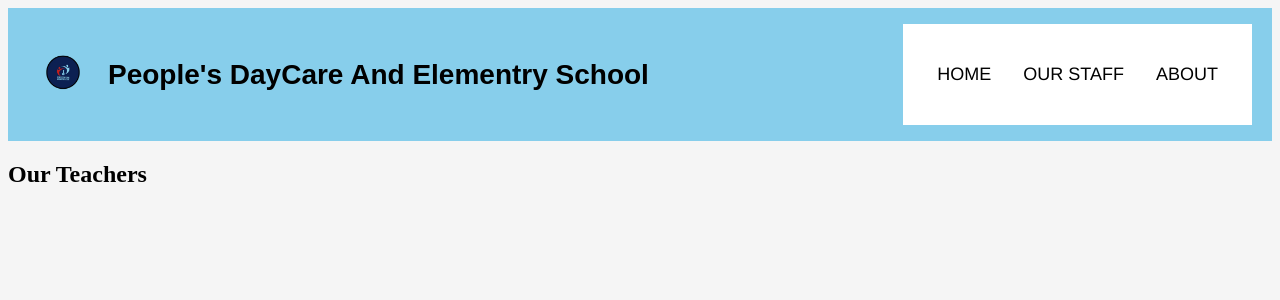
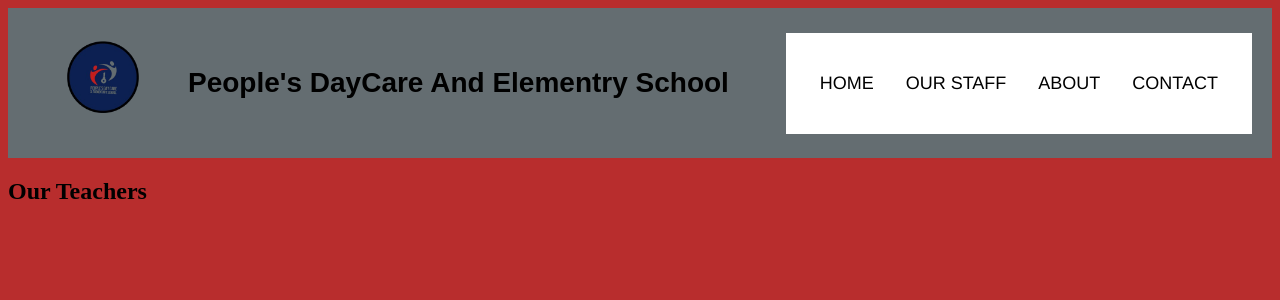
Before and after one commit to SSIDDIQUE2k/PCDESCHOOL-SITE, a Django app: page /teachers/ in a window 1280 px wide. Shown: the top 300 px of the page. Run offline with Django 5.2, Linux system fonts and the light colour scheme; data that the repository does not hold is empty.

Commit message:
created id

```diff
--- a/main_app/static/css/base.css
+++ b/main_app/static/css/base.css
@@ -7,7 +7,7 @@
     src: url('https://fonts.googleapis.com/css2?family=Arial&display=swap');
 }
 body {
-    background-color: whitesmoke;
+    background-color: rgb(184, 45, 45);
 }
 nav {
     position: sticky;
@@ -18,7 +18,7 @@ nav {
     align-items: center;
     padding: 0 20px;
 
-    background-color: skyblue;
+    background-color: rgb(100, 109, 113);
 }
 
 .logo {
@@ -26,7 +26,7 @@ nav {
     align-items: center;
 }
 .logo img {
-    width: 70px;
+    width: 150px;
 }
 .logo h3 {
     margin-left: 10px;
--- a/main_app/templates/base.html
+++ b/main_app/templates/base.html
@@ -28,8 +28,11 @@
 
         <ul class="nav-links">
           <li><a href="{% url 'home' %}">Home</a></li>
-          <li><a href="/teachers">Our Staff</a></li>
-          <li><a href="/about">About</a></li>
+          <li><a href="{% url 'teacher-index' %}">Our Staff</a></li>
+          <li><a href="{% url 'about' %}">About</a></li>
+          <li><a href="{% url 'contact' %}">Contact</a></li>
+
+
         {% comment %} <li><a href="{% url 'services' %}">Services</a></li> {% endcomment %}
 
           {% comment %} <li><a href="{% url 'teachers-create' %}">Add-Teacher</a></li>   {% endcomment %}
@@ -40,6 +43,7 @@
       {% block content %}
       {% endblock %}
     </main>
+
     <script src="{% static 'javascript/navigation.js' %}"></script>
   </body>
 </html>
--- a/main_app/templates/teachers/index.html
+++ b/main_app/templates/teachers/index.html
@@ -12,7 +12,7 @@
 <section class="card-container">
   {% for teacher in teachers %}
     <div class="card">
-      <a href ="/teachers/{{teacher.id}}">
+      <a href="{% url 'teacher-detail' teacher.id %}">
       <div class="card-content">
         <div class="card-img-container">
           <img
--- a/main_app/urls.py
+++ b/main_app/urls.py
@@ -4,6 +4,8 @@ from . import views # Import views to connect routes to view functions
 urlpatterns = [
     path('', views.home, name='home'),
     path('about/', views.about, name='about'),
+    path('contact/', views.about, name='contact'),
     path('teachers/', views.teacher_index, name='teacher-index'),
     path('teachers/<int:teacher_id>/', views.teacher_detail, name='teacher-detail'),
+
 ]
--- a/main_app/views.py
+++ b/main_app/views.py
@@ -10,6 +10,9 @@ def home(request):
 def about(request):
     return render(request, 'about.html')
 
+def contact(request):
+    return render(request, 'contact.html')
+
 def teacher_index(request):
     teachers = Teacher.objects.all()  # look familiar?
     return render(request, 'teachers/index.html', {'teachers': teachers})
```
